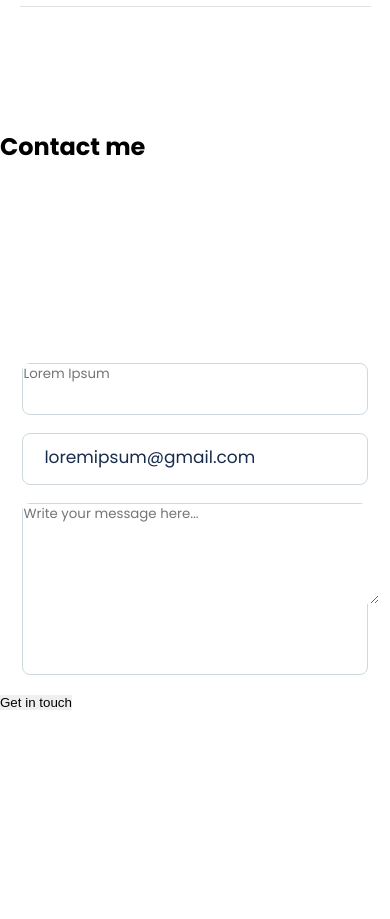
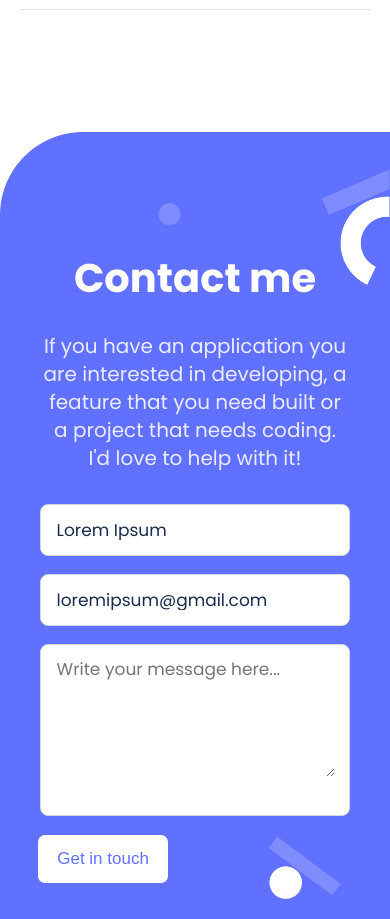
Before and after one commit to jcmunav63/mv_portfolio2, a plain HTML site: page index.html in a window 390 px wide. Shown: the part 4260-5179 px from the top of the page. Before the commit the page ends 5091 px from the top, so only its background shows below. Drawn offline with Linux system fonts and the light colour scheme.

Commit message:
Adjust styles in contact form section for mobile version.

```diff
--- a/css/styles.css
+++ b/css/styles.css
@@ -324,6 +324,16 @@
     margin-left: 24px;
   }
 
+  .desc4 {
+    width: 95%;
+    margin-left: 24px;
+    font-size: 16px;
+    line-height: 24px;
+    font-weight: 400;
+    color: #344563;
+    margin-bottom: 28px;
+  }
+
   .container-4 {
     display: flex;
     margin: 0 20px 20px 24px;
@@ -461,28 +471,45 @@
   }
 
   /* Contact form section */
-  .footer {
+  #foot {
     box-sizing: border-box;
+    background: url("/images/blue-background.png");
+    background-size: cover;
+    background-position: right 100% top 0%;
+    background-repeat: no-repeat;
+    width: 100%;
+    height: 100%;
     margin: 0;
     padding: 0;
-    background-image: url(/images/blue-background.png);
-    background-repeat: no-repeat;
-    width: 100%;
-    height: auto;
-    background-position: 0% 1.5%;
-    background-size: 100%;
-    margin-bottom: 25px;
-  }
-
-  .heading2 {
-    font-family: "Poppins", sans-serif;
+  }
+
+  #contact-form {
+    box-sizing: border-box;
+    width: 90%;
+    margin: 0% auto 0% auto;
+    display: flex;
+    flex-direction: column;
+  }
+
+  #contactf {
     font-style: normal;
     font-weight: 700;
     font-size: 40px;
     color: #fff;
     text-align: center;
-    padding-top: 29%;
-  }
+    padding-top: 33%;
+  }
+
+  /* #contactf {
+    margin: 115px auto 8px auto;
+    font-size: 40px;
+    line-height: 52px;
+    font-weight: 600;
+    color: #fff;
+    text-align: center;
+    width: 87%;
+    height: 54px;
+  } */
 
   .paragraph2 {
     color: #fff;
@@ -499,6 +526,48 @@
     transform: translate(16px, 0);
   }
 
+  .form1 {
+    display: flex;
+    flex-direction: column;
+  }
+
+  #desc3 {
+    margin: 10px auto 18px auto;
+    font-weight: 400;
+    font-size: 20px;
+    width: 87%;
+    color: #ebebff;
+    line-height: 28px;
+    text-align: center;
+  }
+
+  #names {
+    font-size: 17px;
+    font-weight: 500;
+    line-height: 20px;
+    color: #172b4d;
+    margin: 15px 38px 15px 16px;
+    width: 90%;
+  }
+
+  #email {
+    font-size: 17px;
+    font-weight: 500;
+    line-height: 20px;
+    color: #172b4d;
+    margin: 15px 38px 15px 16px;
+    width: 90%;
+  }
+
+  #textarea {
+    font-size: 17px;
+    font-weight: 400;
+    line-height: 24px;
+    color: #959ba3;
+    margin: 12px 16px 24px 16px;
+    width: 90%;
+  }
+
   .box2 {
     background-color: #fff;
     border: solid 1px #cfd8dc;
@@ -520,45 +589,7 @@
     margin: 0 auto 18px auto;
   }
 
-  #name {
-    font-size: 17px;
-    margin-top: 10px;
-    margin-left: 5px;
-    width: 90%;
-  }
-
-  #name::placeholder {
-    color: #172b4d;
-    padding-left: 16px;
-  }
-
-  #email {
-    vertical-align: middle;
-    color: #172b4b;
-    font-size: 17px;
-    margin-top: 10px;
-    margin-left: 5px;
-    width: 90%;
-  }
-
-  #email::placeholder {
-    color: #172b4b;
-    padding-left: 16px;
-  }
-
-  #message {
-    font-size: 15px;
-    margin-top: 10px;
-    margin-left: 5px;
-    width: 90%;
-  }
-
-  #message::placeholder {
-    color: #b3bac5;
-    padding-left: 16px;
-  }
-
-  .btn {
+  .button3 {
     font-size: 17px;
     line-height: 24px;
     font-weight: 500;
@@ -570,10 +601,10 @@
     padding: 12px 16px 12px 16px;
     border-radius: 8px;
     width: 132px;
-    margin: 0 auto 10% 6%;
-  }
-
-  .btn:hover {
+    margin: 0 0 10% 5%;
+  }
+
+  .button3:hover {
     font-size: 17px;
     line-height: 24px;
     font-weight: 500;
@@ -585,10 +616,10 @@
     padding: 12px 16px 12px 16px;
     border-radius: 8px;
     width: 132px;
-    margin: 0 auto 10% 6%;
-  }
-
-  .btn:active {
+    margin: 0 0 10% 5%;
+  }
+
+  .button3:active {
     font-size: 17px;
     line-height: 24px;
     font-weight: 500;
@@ -600,7 +631,19 @@
     padding: 12px 16px 12px 16px;
     border-radius: 8px;
     width: 132px;
-    margin: 0 auto 10% 6%;
+    margin: 0 0 10% 5%;
+  }
+
+  #names::placeholder {
+    color: #172b4d;
+  }
+
+  #email::placeholder {
+    color: #172b4b;
+  }
+
+  #message::placeholder {
+    color: #b3bac5;
   }
 
   .grow {
@@ -1122,7 +1165,7 @@
   }
 
   #desc3 {
-    margin: 10px auto 18px auto;
+    margin: 10px auto 28px auto;
     font-weight: 400;
     font-size: 20px;
     width: 87%;
@@ -1175,7 +1218,7 @@
     width: 88%;
     height: 170px;
     color: #b3bac5;
-    margin: 0 auto 18px auto;
+    margin: 0 auto 30px auto;
   }
 
   .button3 {
@@ -1190,7 +1233,7 @@
     padding: 12px 16px 12px 16px;
     border-radius: 8px;
     width: 132px;
-    margin: 0 auto 45px auto;
+    margin: 0, auto, 45px, auto;
   }
 
   .button3:hover {
@@ -1205,7 +1248,7 @@
     padding: 12px 16px 12px 16px;
     border-radius: 8px;
     width: 132px;
-    margin: 0 auto 45px auto;
+    margin: 0, auto, 45px, auto;
   }
 }
 
--- a/index.html
+++ b/index.html
@@ -21,7 +21,7 @@
       </div>
       <nav>
         <div class="container-5">
-            <div class="logo"><a href="#home"><p class="logo-txt poppins">My Logo</p></a></div>
+            <div class="logo"><a href="#home"><p class="logo-txt rotate poppins">My Logo</p></a></div>
             <div class="">
                 <ul class="nav-menu">
                     <li><a class="poppins nav-menu-text" href="#portfolio">Portfolio</a></li>
@@ -95,7 +95,7 @@
         </li>
       </ul>
     </section>
-    <section class="works">
+    <section id="portfolio" class="works">
       <div class="grid-1">
         <!-- First card -->
         <div class="work1">
```
